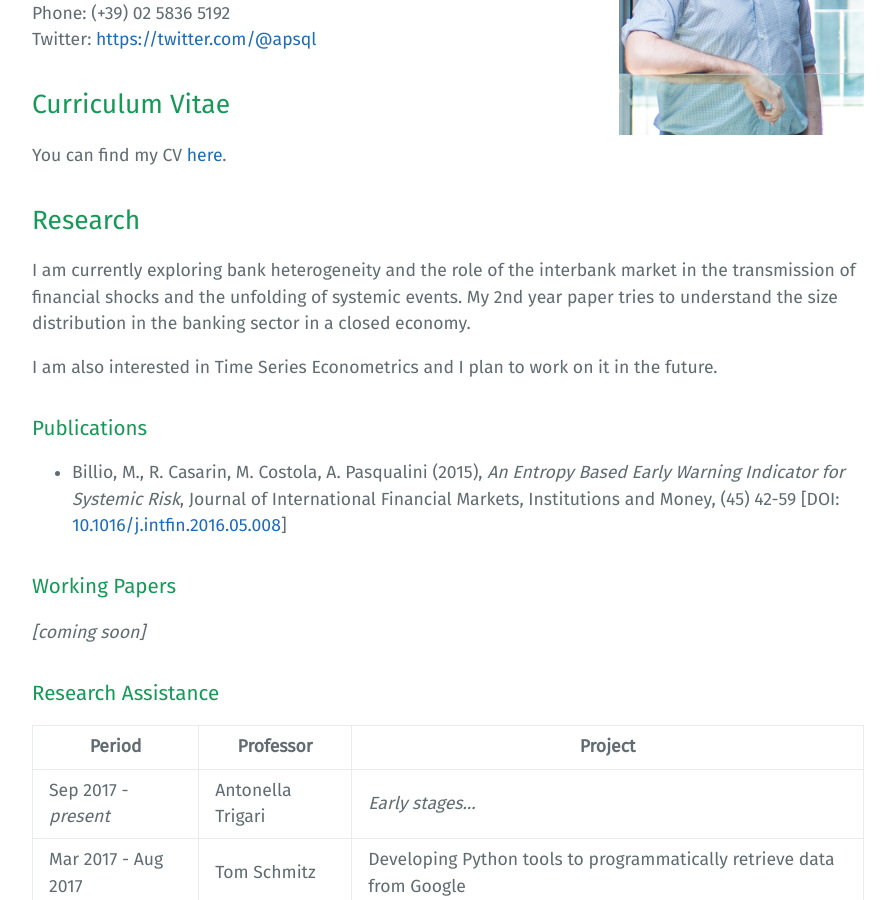
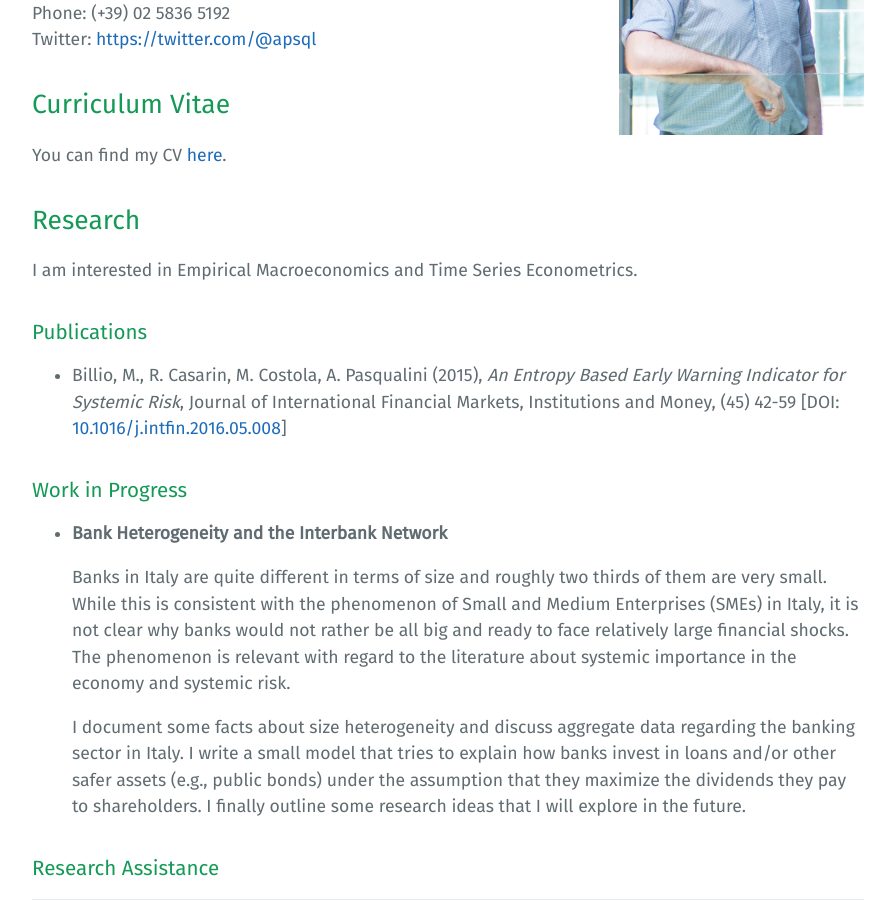
Before and after one commit to AndreaPasqualini/andreapasqualini.github.io, a Jekyll site: the page built from index.md, in a window 1280 px wide and 900 px high, scrolled down 534 px. Shown: the whole window, without its empty margins (192-1087 px from the left). Built offline with Jekyll 4.4.1, drawn with Linux system fonts in a browser that asks for light colours.

Commit message:
Updated Work in Progress section

```diff
--- a/index.md
+++ b/index.md
@@ -23,10 +23,7 @@ You can find my CV [here](/files/cv.pdf).
 
 ## Research
 
-I am currently exploring bank heterogeneity and the role of the interbank market in the transmission of financial shocks and the unfolding of systemic events.
-My 2nd year paper tries to understand the size distribution in the banking sector in a closed economy.
-
-I am also interested in Time Series Econometrics and I plan to work on it in the future.
+I am interested in Empirical Macroeconomics and Time Series Econometrics.
 
 
 ### Publications
@@ -34,9 +31,17 @@ I am also interested in Time Series Econometrics and I plan to work on it in the
 * Billio, M., R. Casarin, M. Costola, A. Pasqualini (2015), *An Entropy Based Early Warning Indicator for Systemic Risk*, Journal of International Financial Markets, Institutions and Money, (45) 42-59 [DOI: [10.1016/j.intfin.2016.05.008](https://dx.doi.org/10.1016/j.intfin.2016.05.008)]
 
 
-### Working Papers
+### Work in Progress
 
-*[coming soon]*
+* __Bank Heterogeneity and the Interbank Network__
+
+  Banks in Italy are quite different in terms of size and roughly two thirds of them are very small.
+  While this is consistent with the phenomenon of Small and Medium Enterprises (SMEs) in Italy, it is not clear why banks would not rather be all big and ready to face relatively large financial shocks.
+  The phenomenon is relevant with regard to the literature about systemic importance in the economy and systemic risk.
+
+  I document some facts about size heterogeneity and discuss aggregate data regarding the banking sector in Italy.
+  I write a small model that tries to explain how banks invest in loans and/or other safer assets (e.g., public bonds) under the assumption that they maximize the dividends they pay to shareholders.
+  I finally outline some research ideas that I will explore in the future.
 
 
 ### Research Assistance
```
